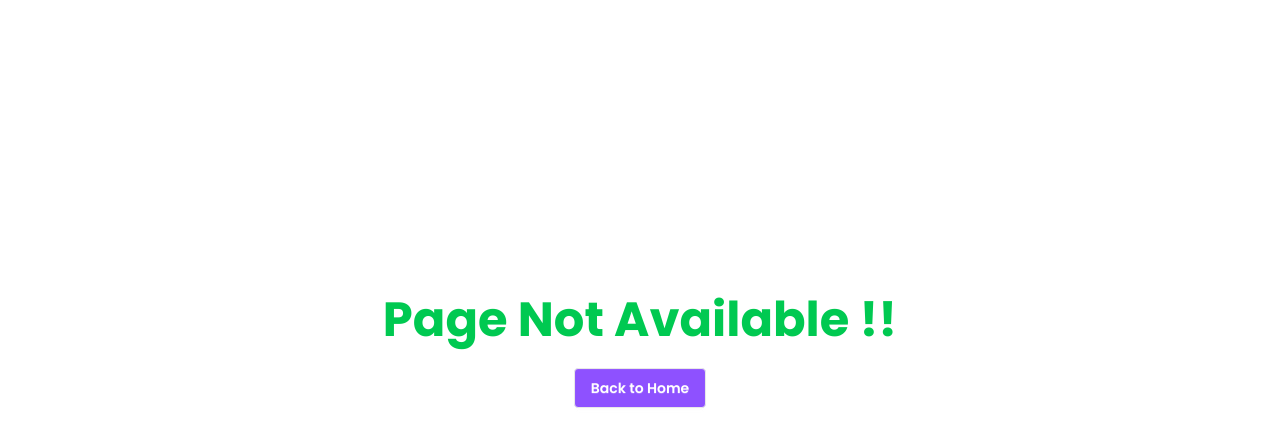
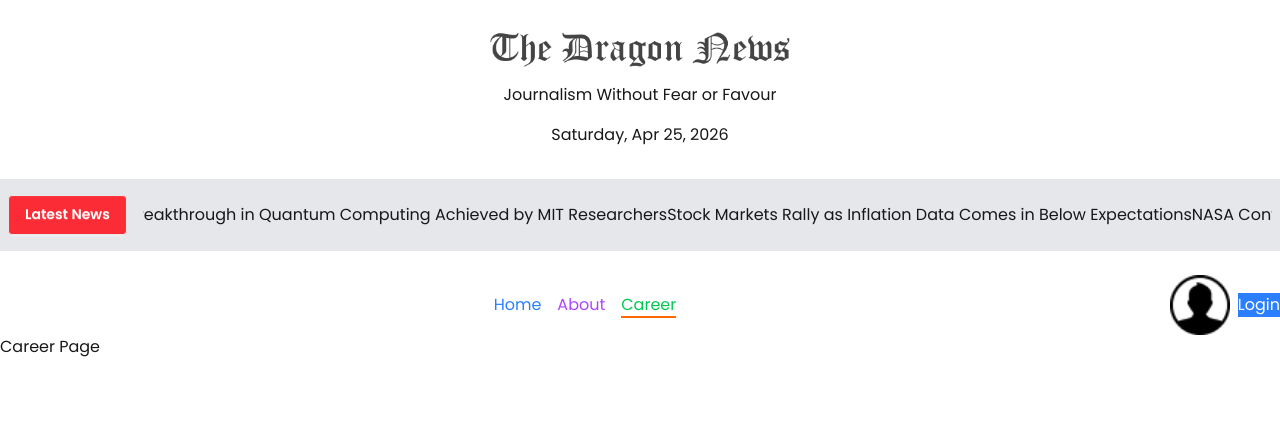
Before and after one commit to NuruddinJewel/Project-Next-js, a Next.js app: page /career in a window 1280 px wide. Before the commit this address had no page. Shown: the top 446 px of the page. Built offline with nearby package versions, Linux system fonts and the light colour scheme.

Commit message:
Fast Marquee

```diff
--- a/package.json
+++ b/package.json
@@ -12,7 +12,8 @@
     "date-fns": "^4.1.0",
     "next": "16.2.4",
     "react": "19.2.4",
-    "react-dom": "19.2.4"
+    "react-dom": "19.2.4",
+    "react-fast-marquee": "^1.6.5"
   },
   "devDependencies": {
     "@tailwindcss/postcss": "^4",
--- /dev/null
+++ b/src/app/(main)/about/page.jsx
@@ -0,0 +1,11 @@
+import React from 'react';
+
+const About = () => {
+    return (
+        <div>
+            About Page
+        </div>
+    );
+};
+
+export default About;
--- /dev/null
+++ b/src/app/(main)/career/page.jsx
@@ -0,0 +1,11 @@
+import React from 'react';
+
+const Career = () => {
+    return (
+        <div>
+            Career Page
+        </div>
+    );
+};
+
+export default Career;
--- a/src/app/(main)/layout.jsx
+++ b/src/app/(main)/layout.jsx
@@ -1,3 +1,4 @@
+import BreakingNews from '@/components/shared/BreakingNews';
 import Header from '@/components/shared/Header';
 import Navbar from '@/components/shared/Navbar';
 import React from 'react';
@@ -6,6 +7,7 @@ const MainLayout = ({ children }) => {
     return (
         <>
             <Header />
+            <BreakingNews />
             <Navbar />
             {children}
         </>
--- /dev/null
+++ b/src/components/shared/BreakingNews.jsx
@@ -0,0 +1,156 @@
+import React from 'react';
+import Marquee from 'react-fast-marquee';
+
+const news = [
+    {
+        "id": 1,
+        "title": "Global Leaders Gather for Climate Summit in Geneva",
+        "category": "World",
+        "author": "Sarah Mitchell",
+        "publishedAt": "2026-04-26T08:30:00Z",
+        "source": "Global Times",
+        "summary": "Representatives from over 190 nations convene to discuss binding emissions targets and renewable energy commitments for the next decade.",
+        "imageUrl": "https://example.com/images/climate-summit.jpg",
+        "tags": ["climate", "environment", "politics"],
+        "readTimeMinutes": 5,
+        "views": 42300
+    },
+    {
+        "id": 2,
+        "title": "Breakthrough in Quantum Computing Achieved by MIT Researchers",
+        "category": "Technology",
+        "author": "James Okafor",
+        "publishedAt": "2026-04-26T07:15:00Z",
+        "source": "Tech Insider",
+        "summary": "MIT scientists demonstrate a 1,000-qubit processor capable of solving complex optimization problems 10,000 times faster than classical supercomputers.",
+        "imageUrl": "https://example.com/images/quantum-computing.jpg",
+        "tags": ["quantum", "MIT", "computing", "science"],
+        "readTimeMinutes": 7,
+        "views": 89500
+    },
+    {
+        "id": 3,
+        "title": "Stock Markets Rally as Inflation Data Comes in Below Expectations",
+        "category": "Finance",
+        "author": "Elena Vasquez",
+        "publishedAt": "2026-04-26T06:45:00Z",
+        "source": "Market Watch Daily",
+        "summary": "The S&P 500 surged 2.3% after April's CPI report showed inflation cooling to 2.1%, boosting investor confidence in a potential rate cut.",
+        "imageUrl": "https://example.com/images/stock-market.jpg",
+        "tags": ["stocks", "inflation", "economy", "Fed"],
+        "readTimeMinutes": 4,
+        "views": 61200
+    },
+    {
+        "id": 4,
+        "title": "NASA Confirms Evidence of Ancient Water on Mars",
+        "category": "Science",
+        "author": "Dr. Priya Nair",
+        "publishedAt": "2026-04-25T22:00:00Z",
+        "source": "Space & Beyond",
+        "summary": "New data from the Perseverance rover reveals ancient lake beds containing minerals that could only form in the presence of liquid water billions of years ago.",
+        "imageUrl": "https://example.com/images/mars-water.jpg",
+        "tags": ["NASA", "Mars", "space", "science"],
+        "readTimeMinutes": 6,
+        "views": 134800
+    },
+    {
+        "id": 5,
+        "title": "World Cup 2026 Ticket Sales Shatter All Previous Records",
+        "category": "Sports",
+        "author": "Carlos Mendes",
+        "publishedAt": "2026-04-25T18:30:00Z",
+        "source": "SportsPulse",
+        "summary": "FIFA reports that over 12 million ticket applications were received in the first 48 hours, making it the highest demand in World Cup history.",
+        "imageUrl": "https://example.com/images/world-cup.jpg",
+        "tags": ["FIFA", "World Cup", "football", "sports"],
+        "readTimeMinutes": 3,
+        "views": 215600
+    },
+    {
+        "id": 6,
+        "title": "New AI Model Can Detect Alzheimer's 10 Years Before Symptoms Appear",
+        "category": "Health",
+        "author": "Dr. Lisa Chen",
+        "publishedAt": "2026-04-25T14:00:00Z",
+        "source": "MedNews Today",
+        "summary": "A team of neurologists and AI researchers develop a deep learning model that analyzes retinal scans to predict early-stage Alzheimer's with 94% accuracy.",
+        "imageUrl": "https://example.com/images/alzheimers-ai.jpg",
+        "tags": ["AI", "health", "Alzheimers", "medicine"],
+        "readTimeMinutes": 8,
+        "views": 98700
+    },
+    {
+        "id": 7,
+        "title": "Electric Vehicle Sales Surpass Gasoline Cars for First Time in Europe",
+        "category": "Business",
+        "author": "Anna Bergström",
+        "publishedAt": "2026-04-25T11:20:00Z",
+        "source": "AutoWorld",
+        "summary": "Q1 2026 data reveals EVs accounted for 51% of new car registrations across the EU, marking a historic turning point in the automotive industry.",
+        "imageUrl": "https://example.com/images/ev-sales.jpg",
+        "tags": ["EV", "electric vehicles", "Europe", "automotive"],
+        "readTimeMinutes": 5,
+        "views": 74300
+    },
+    {
+        "id": 8,
+        "title": "Iconic Cannes Film Festival Celebrates 80th Anniversary with Record Submissions",
+        "category": "Entertainment",
+        "author": "Marie Dupont",
+        "publishedAt": "2026-04-25T09:00:00Z",
+        "source": "CineWorld",
+        "summary": "This year's Cannes festival received over 3,800 film submissions from 145 countries, reflecting a global surge in independent filmmaking.",
+        "imageUrl": "https://example.com/images/cannes-2026.jpg",
+        "tags": ["Cannes", "film", "cinema", "entertainment"],
+        "readTimeMinutes": 4,
+        "views": 53100
+    },
+    {
+        "id": 9,
+        "title": "Major Earthquake Strikes Southern Japan, Tsunami Warning Issued",
+        "category": "World",
+        "author": "Kenji Tanaka",
+        "publishedAt": "2026-04-24T03:47:00Z",
+        "source": "Asia Pacific News",
+        "summary": "A 7.4 magnitude earthquake off the coast of Kyushu triggers a tsunami warning for coastal regions. Evacuation orders are in effect for over 200,000 residents.",
+        "imageUrl": "https://example.com/images/japan-earthquake.jpg",
+        "tags": ["earthquake", "Japan", "natural disaster", "tsunami"],
+        "readTimeMinutes": 6,
+        "views": 302400
+    },
+    {
+        "id": 10,
+        "title": "OpenAI Announces Claude-Rivaling Model with Real-Time Reasoning",
+        "category": "Technology",
+        "author": "Ben Hartley",
+        "publishedAt": "2026-04-24T16:00:00Z",
+        "source": "AI Chronicle",
+        "summary": "OpenAI unveils its latest flagship model featuring real-time chain-of-thought reasoning and multimodal capabilities, set to launch publicly next month.",
+        "imageUrl": "https://example.com/images/openai-model.jpg",
+        "tags": ["OpenAI", "AI", "LLM", "technology"],
+        "readTimeMinutes": 5,
+        "views": 187900
+    }
+]
+
+
+
+const BreakingNews = () => {
+    return (
+        <div className='flex justify-between gap-4 items-center bg-gray-200 py-4 px-2 container mx-auto'>
+            <button className='btn bg-red-500 text-white'>Latest News</button>
+            <Marquee pauseOnHover={true} speed={80}>
+                {/* {news.map(n => {
+                    return <span key={n.id}>{n.title}</span>
+                })} */}
+                {news.map(n => <span key={n.id}>
+                    {n.title}
+                </span>)
+                }
+            </Marquee>
+        </div>
+    );
+};
+
+export default BreakingNews;
--- a/src/components/shared/Navbar.jsx
+++ b/src/components/shared/Navbar.jsx
@@ -1,11 +1,31 @@
+import Image from 'next/image';
+import Link from 'next/link';
 import React from 'react';
-
+import Avatar from '@/assets/user.png'
+import Navlink from './Navlink';
 const Navbar = () => {
     return (
-        <div>
-            Navbar
+        <div className='container mx-auto flex justify-between mt-6'>
+            <div></div>
+            <ul className='flex justify-between items-center gap-4 text-gray-600'>
+                {/* <li><Link href={'/'}>Home</Link></li>
+                <li><Link href={'/about'}>About</Link></li>
+                <li><Link href={'/career'}>Career</Link></li> */}
+                <li><Navlink href={'/'}
+                    className={'text-blue-500'}>Home</Navlink
+                ></li>
+                <li><Navlink href={'/about'}
+                    className={'text-purple-500'}>About</Navlink></li>
+                <li><Navlink href={'/career'} className={'text-green-500'}>Career</Navlink></li>
+            </ul>
+            <div className='flex items-center gap-2'>
+                <Image src={Avatar} alt='user' width={60} height={60} />
+                <button className='bg-blue-500 text-white'><Link href={'/login'}>Login</Link></button>
+            </div>
         </div>
+
     );
 };
 
+
 export default Navbar;
--- /dev/null
+++ b/src/components/shared/Navlink.jsx
@@ -0,0 +1,19 @@
+'use client'
+import Link from 'next/link';
+import { usePathname } from 'next/navigation';
+import React from 'react';
+
+const Navlink = ({ href, children, className }) => {
+    const pathname = usePathname();
+    console.log(pathname, "pathname");
+
+    const isActive = href === pathname
+
+    return (
+        <Link href={href} className={`${isActive ? "border-b-2 border-b-orange-500" : ""} ${className}`}>
+            {children}
+        </Link>
+    );
+};
+
+export default Navlink;
```
Also changed, not shown: 1 other file (tests, documents, lock files or other folders).
